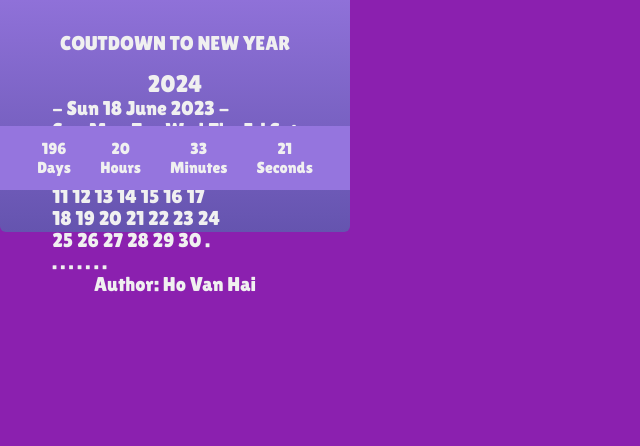
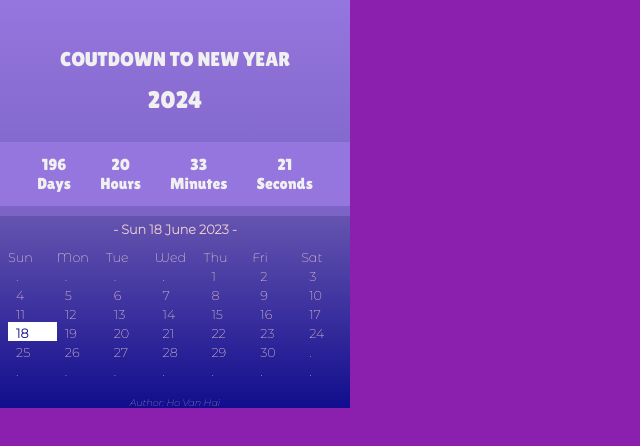
Before and after one commit to cjjjjjjk/GC_Exetensions, a browser extension: page coutDowntoNewyear/index.html in a window 1280 px wide. Shown: the whole page, without its empty margins (0-640 px from the left). Drawn offline with Linux system fonts and the light colour scheme.

Commit message:
Update style.css
add month calender

```diff
--- a/coutDowntoNewyear/style.css
+++ b/coutDowntoNewyear/style.css
@@ -1,9 +1,13 @@
 @import url('https://fonts.googleapis.com/css2?family=Lilita+One&display=swap');
-
+@import url('https://fonts.googleapis.com/css2?family=Lilita+One&family=Montserrat:ital,wght@1,100&display=swap');
+@import url('https://fonts.googleapis.com/css2?family=Montserrat+Alternates:wght@200&display=swap');
 :root{
     --bgc-color : #6554AF;
     --box-color : #9575DE;
     --text-color : #F0F0F0;
+    --bgc-calender-color1: #46458C;
+    --bgc-calender-color2: #110d8d;
+    --text-calender-color: #F4D3D3;
 }
 body
 {
@@ -15,33 +19,32 @@ body
     height: 100vh;
     width: 100vw;
 
-    background-color: rgb(139, 32, 175);
+    background-color: rgba(139, 32, 175, 100);
     display: flex;
     justify-content: center;
     align-items: center;
-    height: 200px;
+    height: auto;
     width: 350px;
 
 }
 
 #popUp
 {
-    border-radius: 6px;
     position: relative;
     display: flex;
     flex-direction: column;
-    height: 200px;
+    height: 360px;
     width: 350px;
 
     align-items: center;
-    padding-top: 4rem;
+    padding-top: 3rem;
     background: linear-gradient( 0deg,var(--bgc-color), var(--box-color));
 }
 
 #coutdown
 {
     position: absolute;
-    top: 9.9rem;
+    top: 8.9rem;
     left: 0;
     right: 0;
     background-color: var(--box-color);
@@ -66,3 +69,63 @@ body
     margin-top: 1rem;
     font-size: 1.5rem;
 }
+
+#footer
+{
+    font-family: 'Montserrat', sans-serif;
+    position: absolute;
+    bottom: 0;
+    color: rgb(223, 214, 214);
+    font-size: 0.6rem;
+    font-style: italic;
+    padding-bottom: 0,5rem;
+}
+
+#calendar
+{
+    color: var(--text-calender-color);
+    font-family: 'Montserrat Alternates', sans-serif;
+    font-style: normal;
+    font-size: 0.8rem;
+    /* height: 30rem; */
+    position: absolute;
+    bottom: 0;
+    top : 13.5rem;
+    left: 0;
+    right: 0;
+    background: linear-gradient(var(--bgc-color), var(--bgc-calender-color2));
+}
+#calendar-heading
+{
+    margin-top: 0.4rem;
+    font-weight: bold;
+    margin-bottom: 0.8rem;
+    display: flex;
+    align-items: center;
+    justify-content: center;
+}
+#week-header-bar
+{
+    padding-left:  0.5rem;
+    display: grid;
+    grid-template-columns: 1fr 1fr 1fr 1fr 1fr 1fr 1fr;
+}
+
+.week-bar
+{
+    padding-left:  0.5rem;
+    display: grid;
+    grid-template-columns: 1fr 1fr 1fr 1fr 1fr 1fr 1fr;
+}
+.date
+{
+    display: block;
+    padding: 0.25rem 0.5rem 0 0.5rem;
+}
+
+.active
+{
+    background-color: #fff;
+    color: var(--bgc-calender-color2);
+    font-weight: bold;
+}
```
